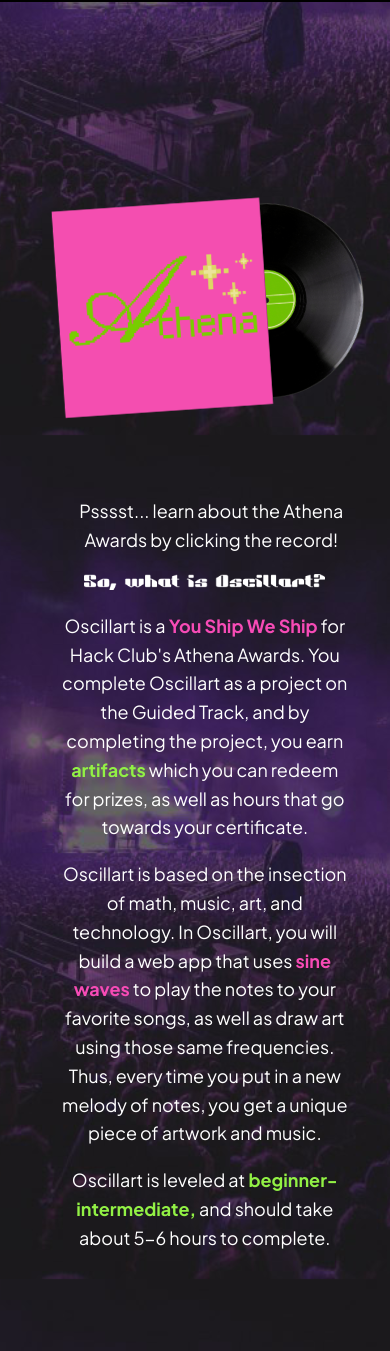
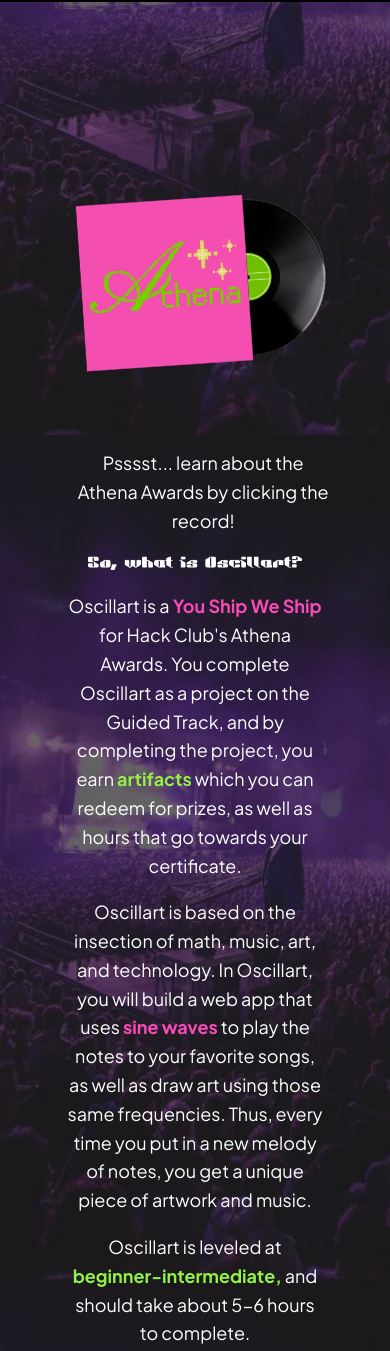
Before and after one commit to celesteroselli/oscillart-site, a website: page index.html in a window 390 px wide. Shown: the part 1253-2604 px from the top of the page. Drawn offline with nearby package versions, Linux system fonts and the light colour scheme.

Commit message:
mobile-friendly grid

```diff
--- a/styles.css
+++ b/styles.css
@@ -229,22 +229,23 @@
   #words {
     width: 100%;
     display: block;
-    justify-content: center;
     margin-top: 150px;
     height: 100%;
 }
 
 #record {
-    width: 100%;
+    width: 80%;
+    margin: auto;
 }
 
 #desc {
-    width: 90%;
+    width: 80%;
     color: white;
     text-align: center;
     padding-left: 8%;
     padding-right: 8%;
     margin-bottom: 200px;
+    margin: auto;
 }
 
 p {
```
